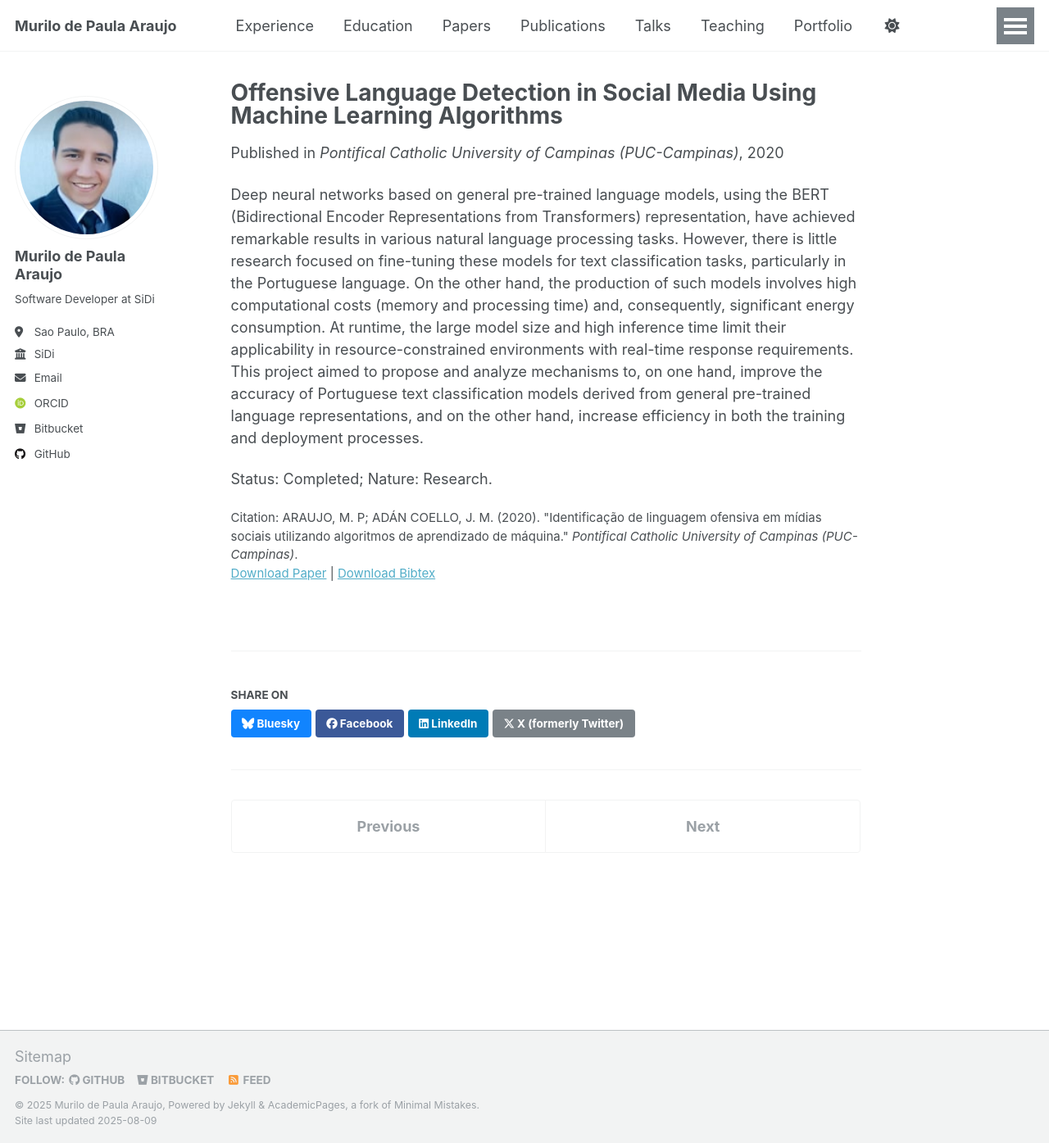
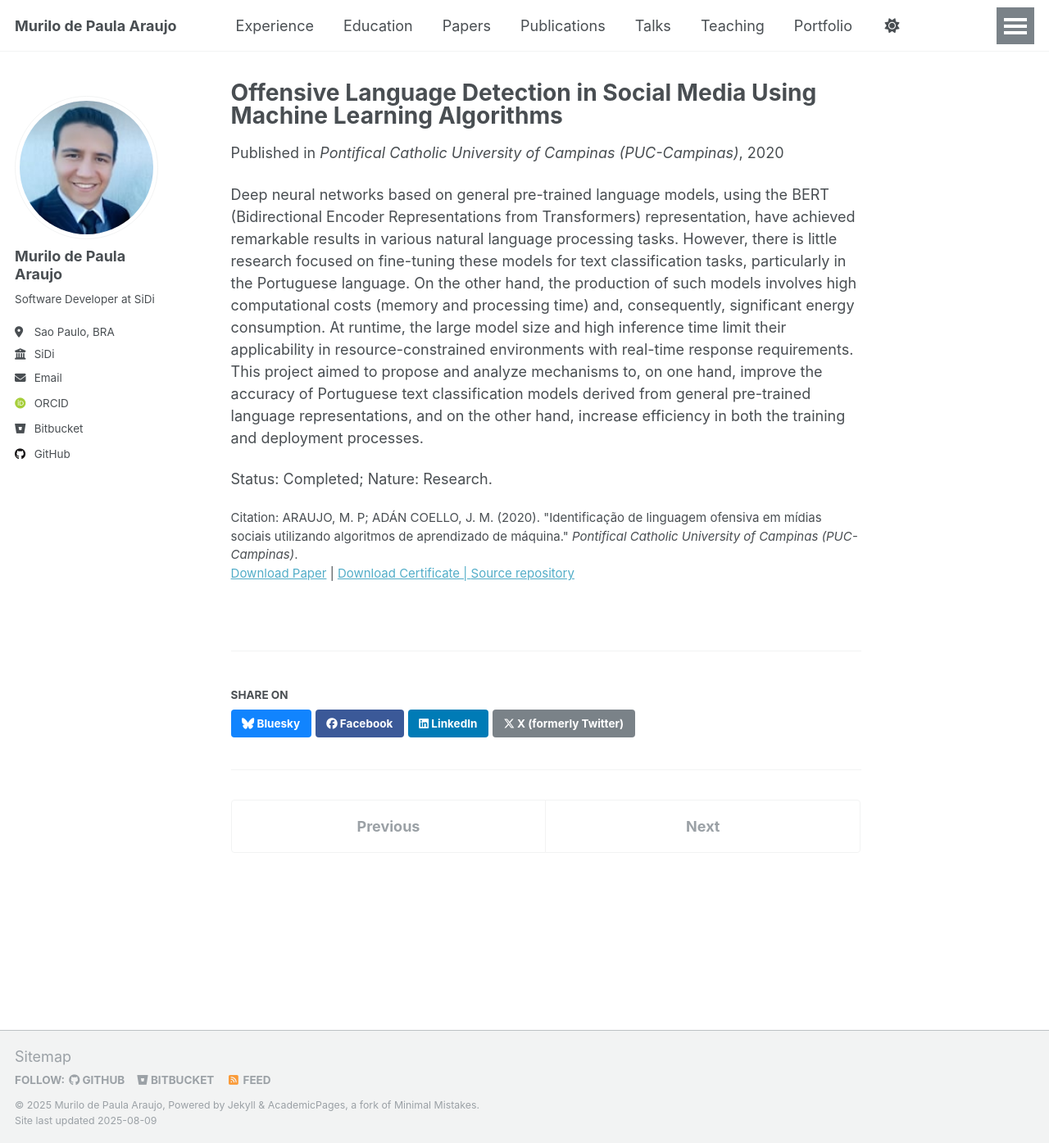
Before and after one commit to murilodepa/murilodepa.github.io, a Jekyll site: the page built from _publications/Paper-Offensive-Language.md, in a window 1280 px wide and 1395 px high. Shown: the whole window at 82% size. Built offline with Jekyll 4.4.1, drawn with Linux system fonts in a browser that asks for light colours; some web fonts are replaced; a script that is not in the unit is left out.

Commit message:
Update single.html

```diff
--- a/_layouts/single.html
+++ b/_layouts/single.html
@@ -47,9 +47,9 @@ layout: default
       <section class="page__content" itemprop="text">
         {{ content }}
 
-        {% if post.citation and post.paperurl and post.certificate and post.repository %}
+        {% if page.citation and page.paperurl and page.certificate and page.repository %}
           <p style="font-size: smaller">Citation: {{ page.citation }}<br /><a href="{{ page.paperurl }}">Download Paper</a> | <a href="{{ page.certificate }}">Download Certificate | <a href="{{ page.repository }}">Source repository</a></p>
-        {% elsif post.citation and post.paperurl and post.repository %}
+        {% elsif page.citation and page.paperurl and page.repository %}
           <p style="font-size: smaller">Citation: {{ page.citation }}<br /><a href="{{ page.paperurl }}">Download Paper</a> | <a href="{{ page.repository }}">Source repository</a></p>
         {% elsif post.citation and post.paperurl %}
           <p style="font-size: smaller">Citation: {{ page.citation }}<br /><a href="{{ page.paperurl }}">Download Paper</a> | <a href="{{ page.slidesurl }}">Download Slides</a></p>
```
